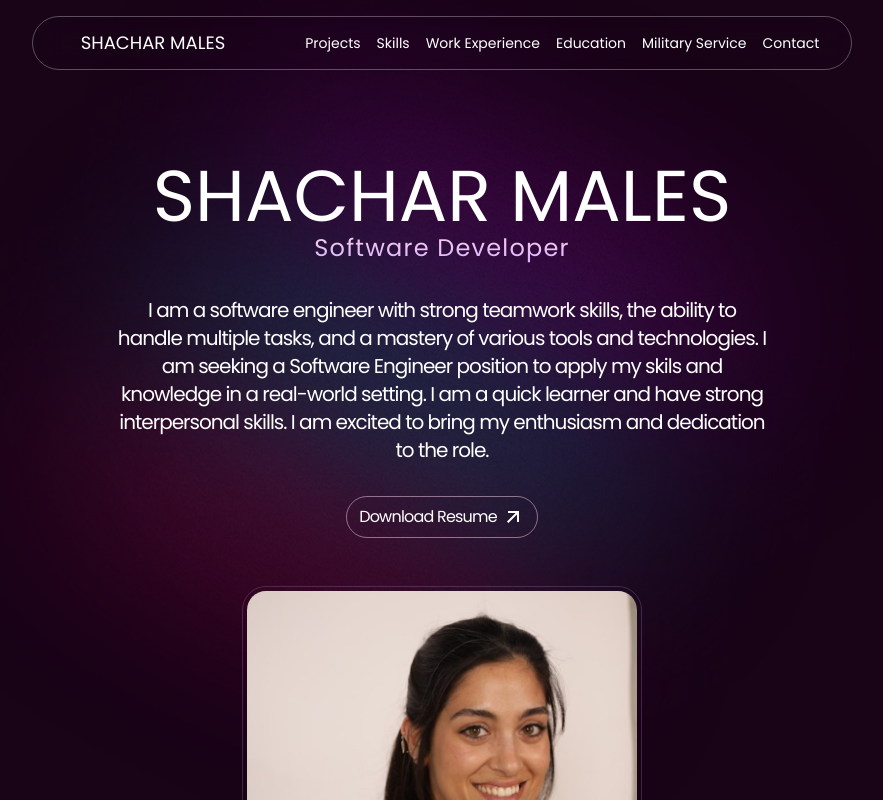
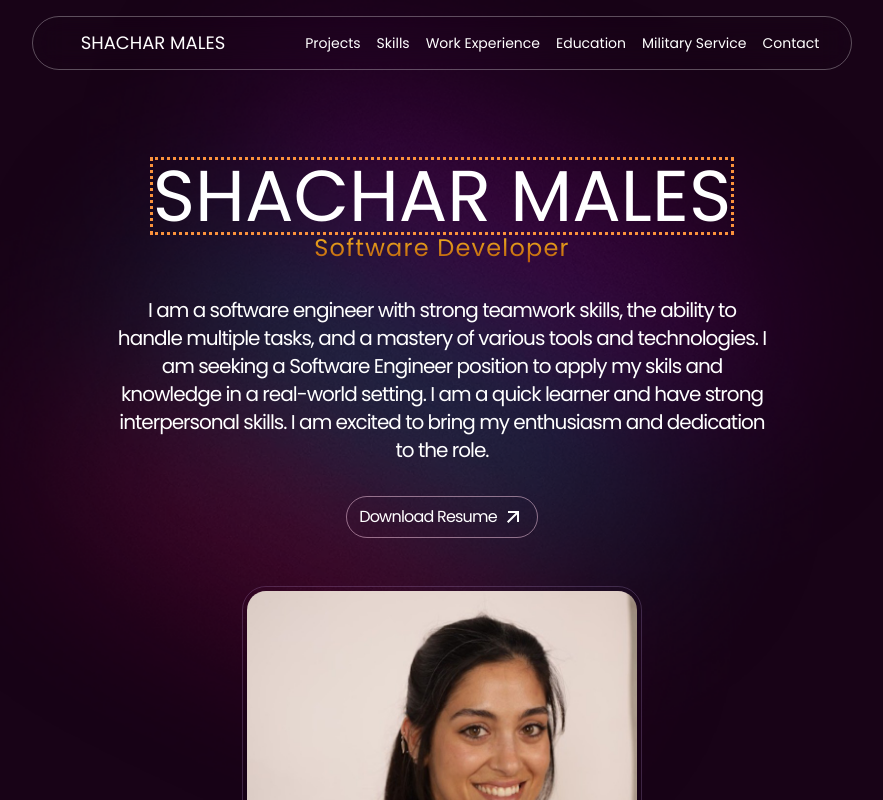
Before and after one commit to shacharml/portfolio-website, a React (Vite) app: page / in a window 1280 px wide. Shown: the top 800 px of the page, without its empty margins (198-1081 px from the left). Built offline with nearby package versions, Linux system fonts and the light colour scheme.

Commit message:
update the colors in Hero

```diff
--- a/src/components/Hero.jsx
+++ b/src/components/Hero.jsx
@@ -12,11 +12,11 @@ const Hero = () => {
       rel={heroRef}
     >
       <div className="mt-8 lg:mt-20">
-        <h1 className="hero-titel text-4xl uppercase lg:text-7xl mt-20">
+        <h1 className="hero-titel text-4xl uppercase lg:text-7xl mt-20 outline-orange-400 outline-dotted">
           {PROFILE.name}
         </h1>
         <h2
-          className="hero-subtitle bg-gradient-to-b from-pink-200 to-purple-300 bg-clip-text text-center text-2xl -tracking-tighter
+          className="hero-subtitle bg-gradient-to-b from-amber-400 to-amber-700 bg-clip-text text-center text-2xl -tracking-tighter
        text-transparent "
         >
           {PROFILE.role}
```
